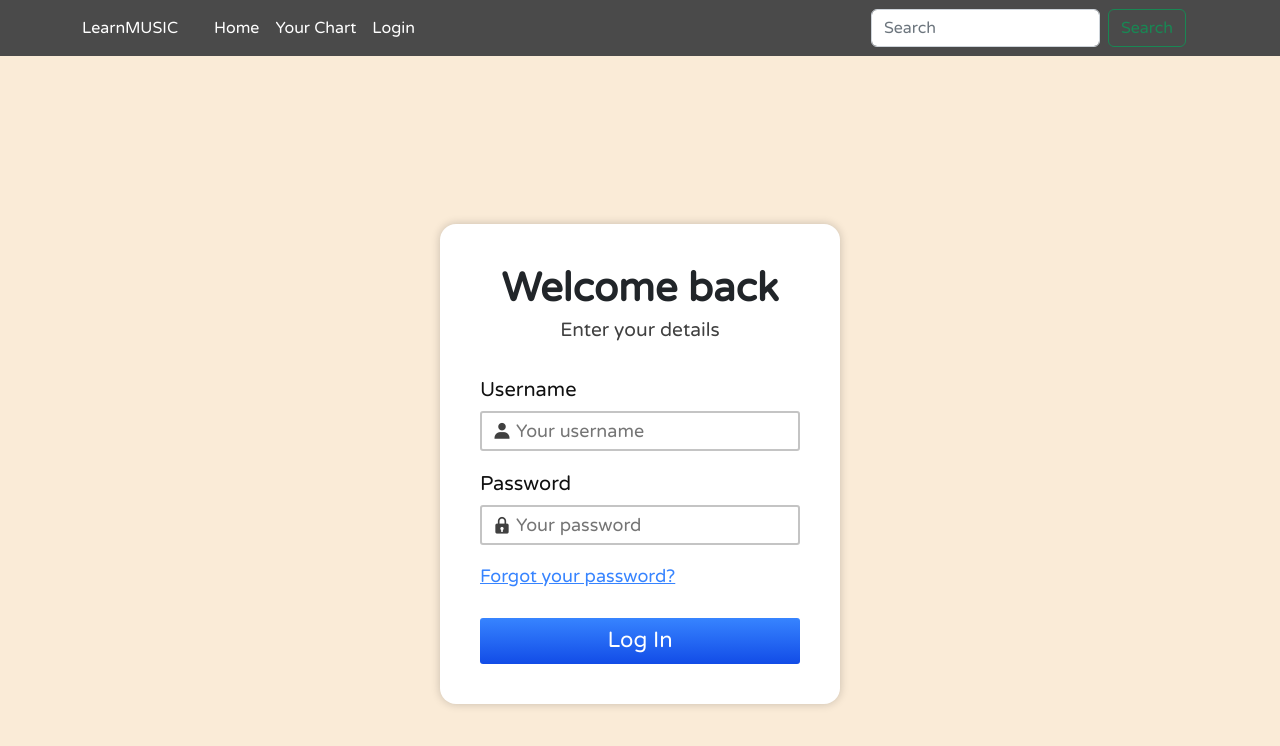
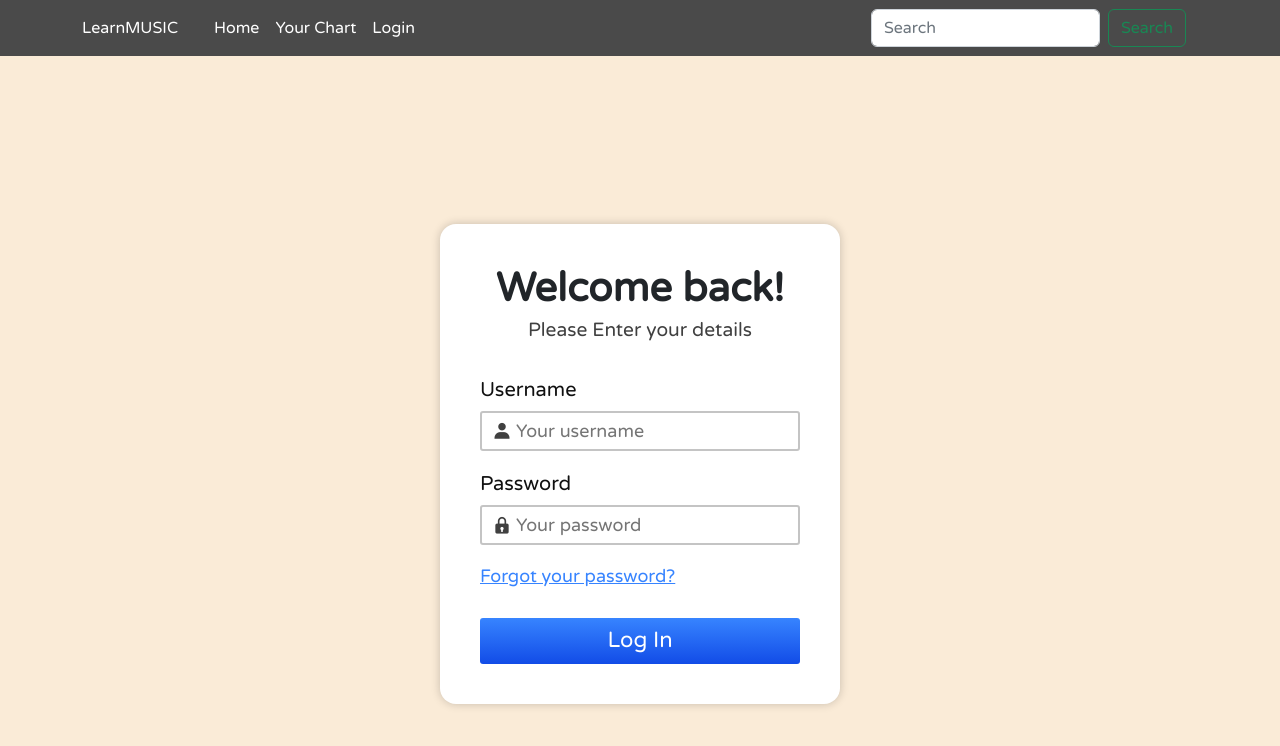
Before and after one commit to EUGeneNIco/LearnMUSIC, an Angular app: page /login in a window 1280 px wide. Shown: the top 746 px of the page. Built offline with nearby package versions, Linux system fonts and the light colour scheme.

Commit message:
Some Changes

```diff
--- a/src/app/login/login.component.html
+++ b/src/app/login/login.component.html
@@ -18,8 +18,8 @@
 </head>
 <body>
     <div class="login-box">
-        <h2>Welcome back</h2>
-        <p>Enter your details</p>
+        <h2>Welcome back!</h2>
+        <p>Please Enter your details</p>
       <form [formGroup]="loginForm" autocomplete="off" (ngSubmit)="login()">
         <div>
           <div class="form-group">
```
